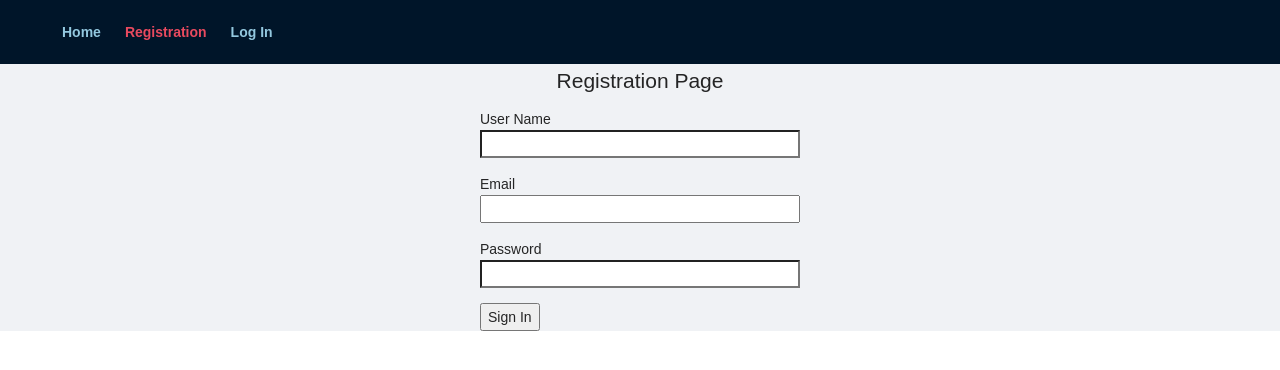
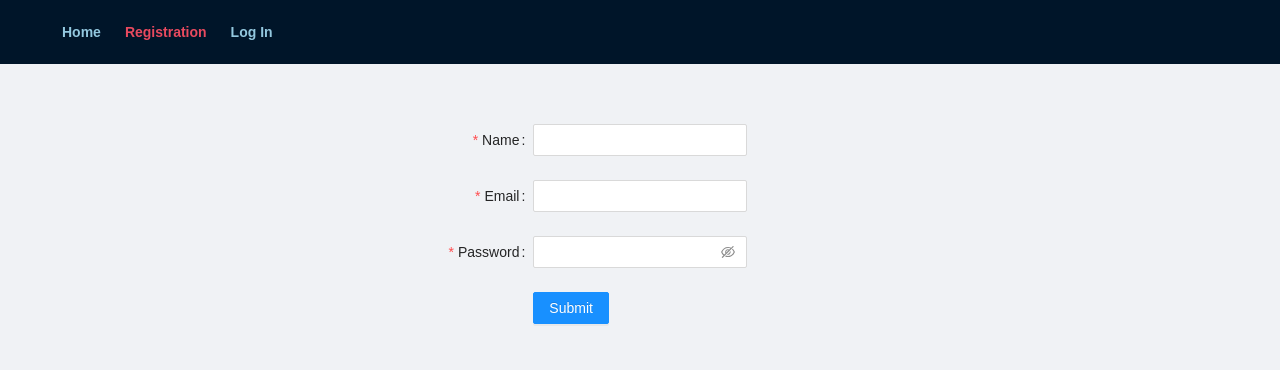
Before and after one commit to malyshkoserhii/goit-react-hw-08-phonebook, a React (Create React App) app: page /register in a window 1280 px wide. Shown: the top 370 px of the page. Built offline with nearby package versions, Linux system fonts and the light colour scheme.

Commit message:
and registration and login forms added

```diff
--- a/src/App.js
+++ b/src/App.js
@@ -25,7 +25,7 @@ const ContactsView = lazy(() =>
 const App = () => {
   const dispatch = useDispatch();
   const isBeingLoggedIn = useSelector(authSelectors.getIsBeingLoggedIn);
-  const { Header, Content } = Layout;
+  const { Content } = Layout;
 
   useEffect(() => {
     dispatch(authOperations.fetchCurrentUser());
@@ -34,11 +34,7 @@ const App = () => {
   return (
     !isBeingLoggedIn && (
       <Layout>
-        {/* <Layout>
-          <Header> */}
         <AppBar />
-        {/* </Header>
-        </Layout> */}
         <>
           <Suspense fallback={<Spinner />}>
             <Content>
--- a/src/components/UserMenu/UserMenu.module.css
+++ b/src/components/UserMenu/UserMenu.module.css
@@ -1,13 +1,11 @@
-/* .container {
-  display: flex;
-  align-items: center;
-}
-
 .avatar {
   margin-right: 4px;
+  border: 1px solid rgb(255, 255, 255);
+  border-radius: 50%;
 }
 
 .name {
   font-weight: 700;
   margin-right: 12px;
-} */
+  color: rgb(255, 255, 255);
+}
--- a/src/index.css
+++ b/src/index.css
@@ -12,4 +12,5 @@ body {
   margin: 0;
   font-size: 14px;
   font-family: 'Montserrat', sans-serif;
+  background-color: #f0f2f5;
 }
--- a/src/redux/store.js
+++ b/src/redux/store.js
@@ -1,6 +1,6 @@
 import { configureStore, getDefaultMiddleware } from '@reduxjs/toolkit';
 import storage from 'redux-persist/lib/storage';
-import logger from 'redux-logger';
+// import logger from 'redux-logger';
 import {
   persistStore,
   persistReducer,
--- a/src/views/LoginView/LoginView.js
+++ b/src/views/LoginView/LoginView.js
@@ -23,6 +23,7 @@ export default function LoginView() {
   };
 
   return (
+    <div className={s.container}>
       <Form
         {...layout}
         name="basic"
@@ -54,5 +55,6 @@ export default function LoginView() {
           </Button>
         </Form.Item>
       </Form>
+    </div>
   );
 }
--- a/src/views/LoginView/LoginView.module.css
+++ b/src/views/LoginView/LoginView.module.css
@@ -1,14 +1,3 @@
-.form {
-  margin: 0 auto;
-  width: 320px;
+.container {
+  padding-top: 60px;
 }
-
-.label {
-  display: flex;
-  flex-direction: column;
-  margin-bottom: 15px;
-}
-
-.loginPageTitle {
-  text-align: center;
-}
--- a/src/views/RegisterView/RegisterView.js
+++ b/src/views/RegisterView/RegisterView.js
@@ -1,67 +1,69 @@
-import { useState } from 'react';
 import { useDispatch } from 'react-redux';
+import { Form, Input, Button } from 'antd';
 import { authOperations } from '../../redux/auth';
 import s from './RegisterView.module.css';
 
 export default function RegisterView() {
-  const [name, setName] = useState('');
-  const [email, setEmail] = useState('');
-  const [password, setPassword] = useState('');
   const dispatch = useDispatch();
 
-  const handleChange = ({ target: { name, value } }) => {
-    switch (name) {
-      case 'name':
-        return setName(value);
-      case 'email':
-        return setEmail(value);
-      case 'password':
-        return setPassword(value);
-      default:
-        return;
-    }
+  const layout = {
+    labelCol: { span: 10 },
+    wrapperCol: { span: 4 },
+  };
+  const tailLayout = {
+    wrapperCol: { offset: 10, span: 10 },
   };
 
-  const handleSubmit = e => {
-    e.preventDefault();
-    dispatch(authOperations.register({ name, email, password }));
-    setName('');
-    setEmail('');
-    setPassword('');
+  const onFinish = values => {
+    dispatch(authOperations.register(values));
+  };
+
+  const onFinishFailed = errorInfo => {
+    console.log('Failed:', errorInfo);
   };
 
   return (
-    <div>
-      <h1 className={s.registrationPageTitle}>Registration Page</h1>
+    <div className={s.container}>
+      <Form
+        {...layout}
+        name="basic"
+        initialValues={{ remember: true }}
+        onFinish={onFinish}
+        onFinishFailed={onFinishFailed}
+      >
+        <Form.Item
+          label="Name"
+          name="name"
+          value="name"
+          rules={[{ required: true, message: 'Please input your name!' }]}
+        >
+          <Input />
+        </Form.Item>
 
-      <form onSubmit={handleSubmit} className={s.form} autoComplete="off">
-        <label className={s.label}>
-          User Name
-          <input type="text" name="name" value={name} onChange={handleChange} />
-        </label>
+        <Form.Item
+          label="Email"
+          name="email"
+          value="email"
+          rules={[{ required: true, message: 'Please input your email!' }]}
+        >
+          <Input />
+        </Form.Item>
 
-        <label className={s.label}>
-          Email
-          <input
-            type="email"
-            name="email"
-            value={email}
-            onChange={handleChange}
-          />
-        </label>
+        <Form.Item
+          label="Password"
+          name="password"
+          value="password"
+          rules={[{ required: true, message: 'Please input your password!' }]}
+        >
+          <Input.Password />
+        </Form.Item>
 
-        <label className={s.label}>
-          Password
-          <input
-            type="password"
-            name="password"
-            value={password}
-            onChange={handleChange}
-          />
-        </label>
-
-        <button type="submit">Sign In</button>
-      </form>
+        <Form.Item {...tailLayout}>
+          <Button type="primary" htmlType="submit">
+            Submit
+          </Button>
+        </Form.Item>
+      </Form>
     </div>
   );
 }
--- a/src/views/RegisterView/RegisterView.module.css
+++ b/src/views/RegisterView/RegisterView.module.css
@@ -1,14 +1,3 @@
-.form {
-  margin: 0 auto;
-  width: 320px;
+.container {
+  padding-top: 60px;
 }
-
-.label {
-  display: flex;
-  flex-direction: column;
-  margin-bottom: 15px;
-}
-
-.registrationPageTitle {
-  text-align: center;
-}
```
Lines whose indentation alone changed are shown as unchanged.
